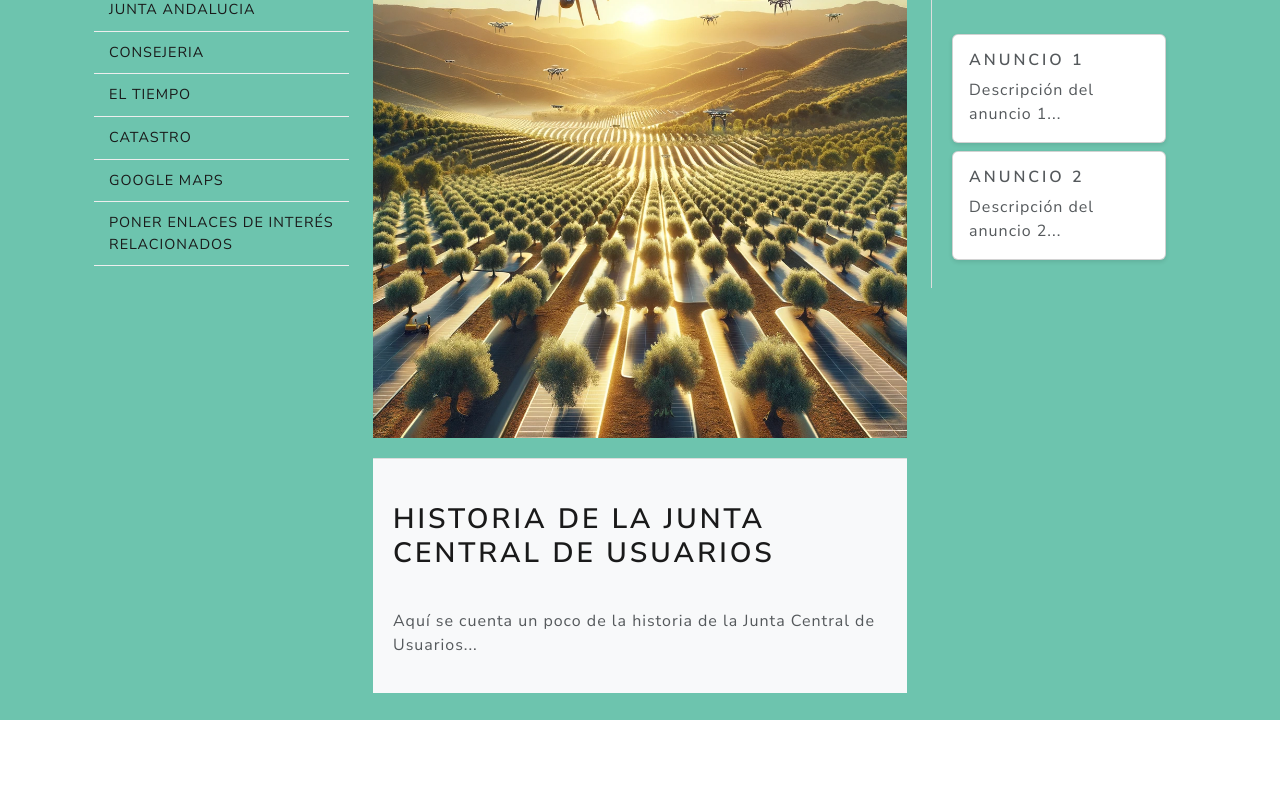
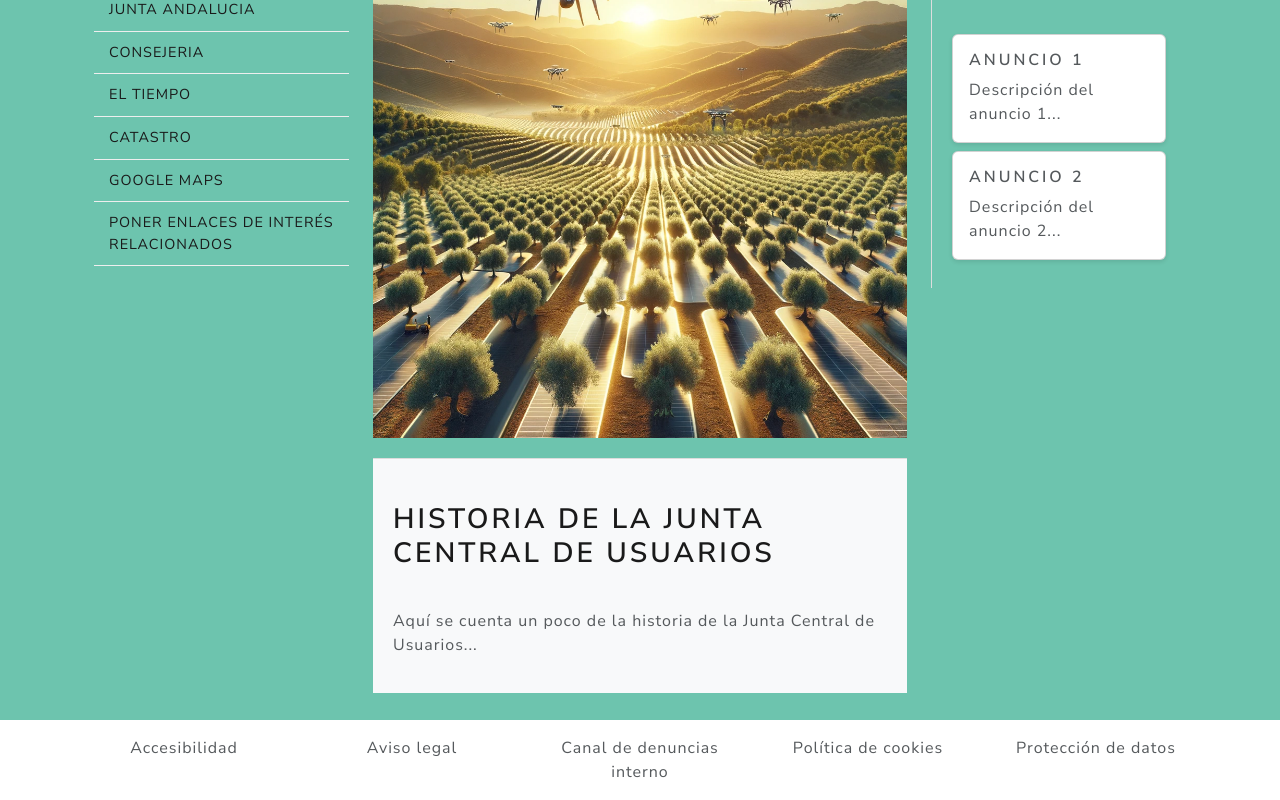
Before and after one commit to 6aligula/front_AppMalaga, a React (Create React App) app: page / in a window 1280 px wide. Shown: the part 224-1024 px from the top of the page. Before the commit the page ends 944 px from the top, so only its background shows below. Built offline with nearby package versions, Linux system fonts and the light colour scheme.

Commit message:
add footer in the app

```diff
--- /dev/null
+++ b/src/App.css
@@ -0,0 +1,16 @@
+/* Asegura que el contenedor principal ocupe al menos el viewport completo */
+.d-flex.flex-column.min-vh-100 {
+    min-height: 100vh;
+    display: flex;
+    flex-direction: column;
+  }
+
+  /* Permite que el contenido principal crezca y llene el espacio disponible */
+  .main.flex-grow-1 {
+    flex-grow: 1;
+  }
+
+  /* Sticky Footer */
+  footer {
+    margin-top: auto;
+  }
--- a/src/App.js
+++ b/src/App.js
@@ -5,13 +5,14 @@ import HomeScreen from './screens/HomeScreen';
 import LoginScreen from './screens/LoginScreen';
 import RegisterScreen from './screens/RegisterScreen';
 import ProfileScreen from './screens/ProfileScreen';
-
+import Footer from './components/Footer';
+import './App.css'
 
 const App = () => {
   return (
-    <>
+    <div className="d-flex flex-column min-vh-100">
       <Header />
-      <main className='py-3'>
+      <main className='flex-grow-1 py-3'>
         <Container>
           <Routes>
             <Route path='/' element={<HomeScreen />} exact />
@@ -22,7 +23,8 @@ const App = () => {
           </Routes>
         </Container>
       </main>
-    </>
+      <Footer />
+    </div>
   );
 }
 
--- a/src/components/Footer.js
+++ b/src/components/Footer.js
@@ -1,58 +1,40 @@
 import React from 'react';
-import { Container, Row, Col } from 'react-bootstrap';
-import './styles/Footer.css'
+import { Container, Row, Col, Nav } from 'react-bootstrap';
+import './styles/Footer.css';
+import { LinkContainer } from 'react-router-bootstrap';
 
 const Footer = () => {
     return (
         <div>
             <footer>
                 <Container>
-                    <Row>
-                        <Col className='text-center py-3'>
-                            Copyright Junta de Regadores Malaga&copy;
+                    <Row className='text-center py-3'>
+                        <Col>
+                            <LinkContainer to="/accesibilidad">
+                                <Nav.Link>Accesibilidad</Nav.Link>
+                            </LinkContainer>
                         </Col>
-
-                    </Row>
-                    <Row>
-                        <Col className='text-center py-3'>
-                            <p>
-                                <a href="mailto:malaga@hotmail.com">
-                                    <i className="bi bi-envelope"></i>
-                                    Correo
-                                </a>
-                            </p>
+                        <Col>
+                            <LinkContainer to="/aviso-legal">
+                                <Nav.Link>Aviso legal</Nav.Link>
+                            </LinkContainer>
                         </Col>
-
-                        <Col className='text-center py-3'>
-                            <p>
-                                <a href="tel:+34650547854">
-                                    <i className="bi bi-whatsapp"></i>
-                                    WhatsApp
-                                </a>
-                            </p>
+                        <Col>
+                            <LinkContainer to="/canal-denuncias">
+                                <Nav.Link>Canal de denuncias interno</Nav.Link>
+                            </LinkContainer>
                         </Col>
-
-                        <Col className='text-center py-3'>
-                            <p>
-                                <img></img>
-                                <a href="https://www.instagram.com/">
-                                    <i className="bi bi-instagram"></i>
-                                    Instagram
-                                </a> &middot;
-                            </p>
+                        <Col>
+                            <LinkContainer to="/politica-cookies">
+                                <Nav.Link>Política de cookies</Nav.Link>
+                            </LinkContainer>
+                        </Col>
+                        <Col>
+                            <LinkContainer to="/proteccion-datos">
+                                <Nav.Link>Protección de datos</Nav.Link>
+                            </LinkContainer>
                         </Col>
                     </Row>
-                    <Row>
-                        <Col className='text-center py-3'>
-                            <p>
-                                <a href="#">
-                                    <i className='bi bi-arrow-up-circle-fill'>
-                                    </i>
-                                </a>
-                            </p>
-                        </Col>
-                    </Row>
-
                 </Container>
             </footer>
         </div>
--- a/src/components/styles/Footer.css
+++ b/src/components/styles/Footer.css
@@ -1,32 +1,3 @@
-
-
-.social:hover {
-    background-color: gold;
-}
-
-i.bi.bi-instagram {
-    color: rgb(255, 0, 180);
-}
-
-i.bi.bi-whatsapp {
-    color: rgb(0, 255, 123);
-}
-
-i.bi.bi-envelope {
-    color: rgb(255, 187, 123);
-    width: 50%;
-}
-
-i.bi.bi-arrow-up-circle-fill {
-    font-size: 30px;
-
-}
-
-
-/* hidden input*/
-#btn-mas {
-    display: none;
-}
 
 
 .btn-mas:hover {
--- a/src/screens/LoginScreen.js
+++ b/src/screens/LoginScreen.js
@@ -36,6 +36,8 @@ const LoginScreen = () => {
     }
 
     return (
+        <>
+
             <FormContainer >
                 <h1>Iniciar Sesión</h1>
 
@@ -77,6 +79,7 @@ const LoginScreen = () => {
                     </Col>
                 </Row>
             </FormContainer>
+        </>
     )
 }
 
```
Lines whose indentation alone changed are shown as unchanged.
